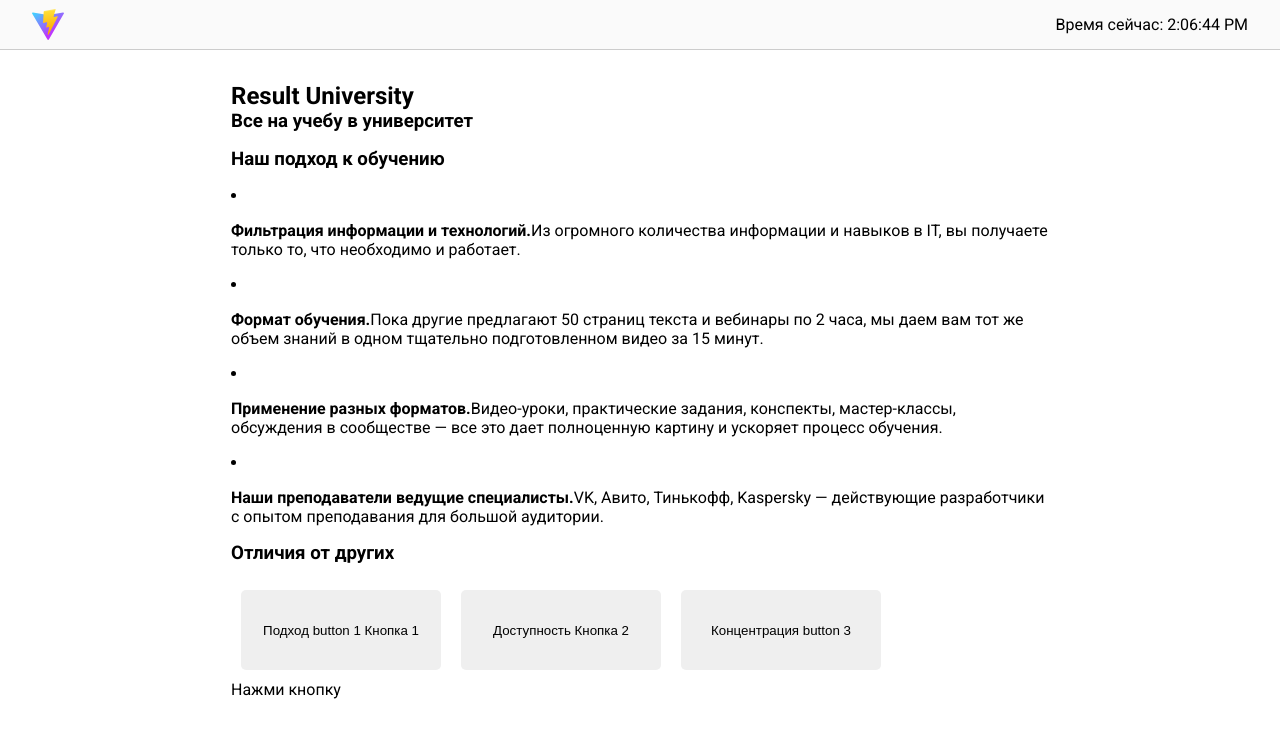
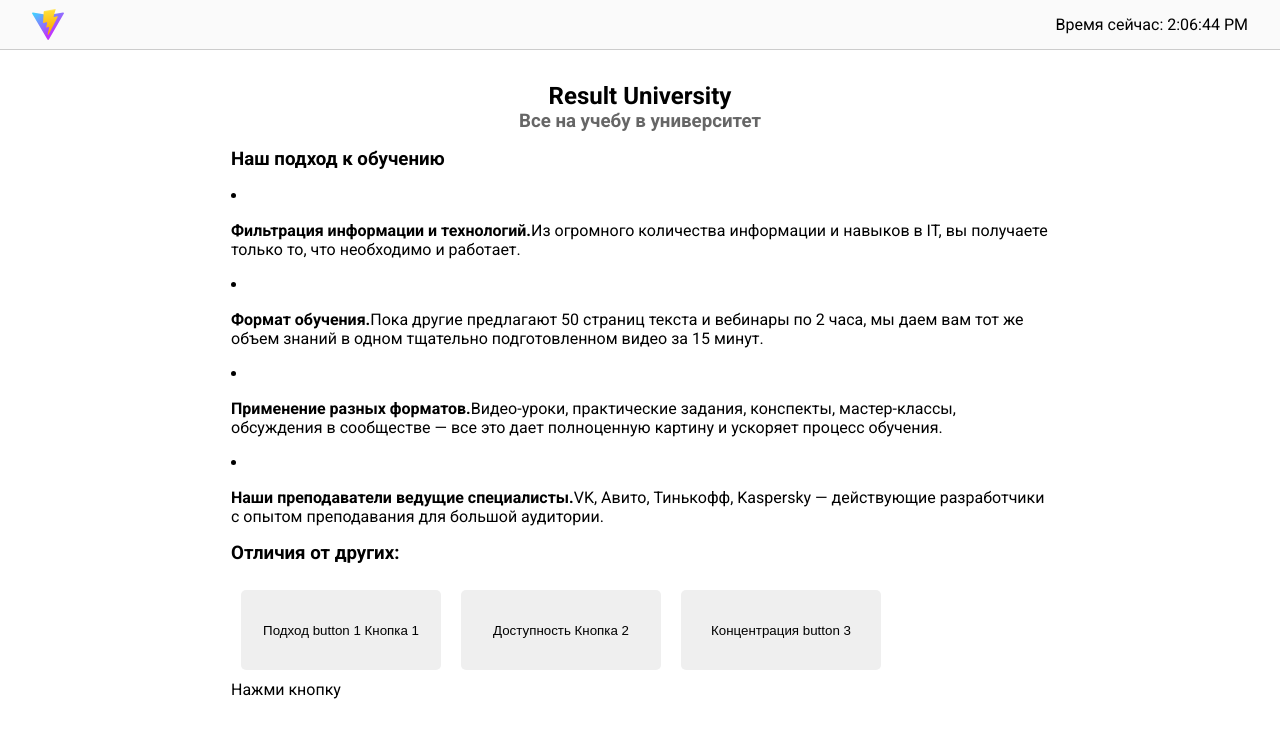
Before and after one commit to Elisei-Trifan/react-vite, a React (Vite) app: page / in a window 1280 px wide. Shown: the top 736 px of the page. Built offline with nearby package versions, Linux system fonts and the light colour scheme; the HTML template or start-up script is replaced by a standard one.

Commit message:
add styles

```diff
--- a/src/components/IntroSection.jsx
+++ b/src/components/IntroSection.jsx
@@ -1,8 +1,10 @@
 export default function IntroSection() {
   return (
     <section>
-      <h1>Result University</h1>
-      <h3>Все на учебу в университет</h3>
+      <h1 className="centered">Result University</h1>
+      <h3 className="centered" style={{ color: '#666' }}>
+        Все на учебу в университет
+      </h3>
     </section>
   )
 }
--- a/src/components/SectionButton.jsx
+++ b/src/components/SectionButton.jsx
@@ -10,7 +10,7 @@
   }
   return (
     <section>
-      <h3>Отличия от других</h3>
+      <h3>Отличия от других:</h3>
       <Button
         active={contentType === 'way'}
         onClick={() => handleClick('way')}
--- a/src/index.css
+++ b/src/index.css
@@ -46,3 +46,7 @@
 p {
   padding: 1rem 0;
 }
+
+.centered {
+  text-align: center;
+}
```
